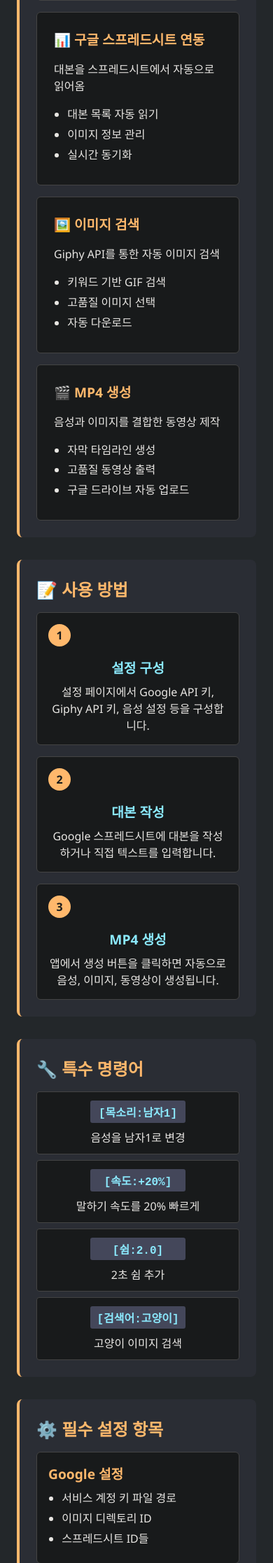
After one commit to whalsrb100/mp4Creator, a FastAPI app: template templates/help.html in a window 390 px wide. The commit adds this page. Shown: the part 771-3005 px from the top of the page at 70% size. Run offline with FastAPI, Linux system fonts and the light colour scheme; the template is opened without the code that fills it, so the values that code supplies are empty.

Commit message:
📚 도움말 페이지 추가
- 포괄적인 도움말 페이지 생성 (/help)
- 앱 소개, 주요 기능, 사용법 가이드 추가
- 특수 명령어 설명 및 FAQ 섹션 포함
- 메인 페이지 네비게이션 개선
- 반응형 디자인으로 모바일 최적화
- 일관된 다크 테마 디자인 적용

```diff
--- a/app/main.py
+++ b/app/main.py
@@ -19,3 +19,7 @@ app.include_router(settings_route.router)
 @app.get("/")
 def root(request: Request):
     return templates.TemplateResponse("index.html", {"request": request})
+
+@app.get("/help")
+def help_page(request: Request):
+    return templates.TemplateResponse("help.html", {"request": request})
--- /dev/null
+++ b/static/css/help.css
@@ -0,0 +1,252 @@
+/* 도움말 페이지 전용 CSS */
+
+.help-section {
+    margin-bottom: 2rem;
+    padding: 1.5rem;
+    background: #2a2d34;
+    border-radius: 8px;
+    border-left: 4px solid #ffb86c;
+}
+
+.help-section h2 {
+    margin-top: 0;
+    color: #ffb86c;
+    font-size: 1.5rem;
+    margin-bottom: 1rem;
+}
+
+.help-section h3 {
+    color: #8be9fd;
+    font-size: 1.2rem;
+    margin-bottom: 0.5rem;
+}
+
+/* 기능 그리드 */
+.feature-grid {
+    display: grid;
+    grid-template-columns: repeat(auto-fit, minmax(250px, 1fr));
+    gap: 1rem;
+    margin-top: 1rem;
+}
+
+.feature-card {
+    background: #181a1b;
+    padding: 1.5rem;
+    border-radius: 6px;
+    border: 1px solid #444;
+}
+
+.feature-card h3 {
+    margin-top: 0;
+    color: #ffb86c;
+}
+
+.feature-card ul {
+    margin: 0.5rem 0;
+    padding-left: 1.2rem;
+}
+
+.feature-card li {
+    margin-bottom: 0.3rem;
+    color: #e8e6e3;
+}
+
+/* 단계별 안내 */
+.steps {
+    display: flex;
+    flex-direction: column;
+    gap: 1rem;
+}
+
+.step {
+    display: flex;
+    align-items: flex-start;
+    gap: 1rem;
+    padding: 1rem;
+    background: #181a1b;
+    border-radius: 6px;
+    border: 1px solid #444;
+}
+
+.step-number {
+    background: #ffb86c;
+    color: #181a1b;
+    width: 2rem;
+    height: 2rem;
+    border-radius: 50%;
+    display: flex;
+    align-items: center;
+    justify-content: center;
+    font-weight: bold;
+    flex-shrink: 0;
+}
+
+.step-content h3 {
+    margin-top: 0;
+    margin-bottom: 0.5rem;
+}
+
+.step-content p {
+    margin: 0;
+    color: #e8e6e3;
+}
+
+/* 명령어 목록 */
+.command-list {
+    display: flex;
+    flex-direction: column;
+    gap: 0.5rem;
+}
+
+.command-item {
+    display: flex;
+    align-items: center;
+    gap: 1rem;
+    padding: 0.75rem;
+    background: #181a1b;
+    border-radius: 4px;
+    border: 1px solid #444;
+}
+
+.command-item code {
+    background: #44475a;
+    color: #8be9fd;
+    padding: 0.25rem 0.5rem;
+    border-radius: 3px;
+    font-family: 'Courier New', monospace;
+    font-weight: bold;
+    min-width: 120px;
+}
+
+.command-item span {
+    color: #e8e6e3;
+}
+
+/* 설정 그리드 */
+.settings-grid {
+    display: grid;
+    grid-template-columns: repeat(auto-fit, minmax(200px, 1fr));
+    gap: 1rem;
+}
+
+.setting-item {
+    background: #181a1b;
+    padding: 1rem;
+    border-radius: 6px;
+    border: 1px solid #444;
+}
+
+.setting-item h3 {
+    margin-top: 0;
+    color: #ffb86c;
+}
+
+.setting-item ul {
+    margin: 0.5rem 0;
+    padding-left: 1.2rem;
+}
+
+.setting-item li {
+    margin-bottom: 0.3rem;
+    color: #e8e6e3;
+}
+
+/* FAQ 목록 */
+.faq-list {
+    display: flex;
+    flex-direction: column;
+    gap: 0.5rem;
+}
+
+.faq-item {
+    background: #181a1b;
+    border: 1px solid #444;
+    border-radius: 6px;
+    overflow: hidden;
+}
+
+.faq-item summary {
+    padding: 1rem;
+    cursor: pointer;
+    font-weight: bold;
+    color: #8be9fd;
+    background: #23272a;
+    border-bottom: 1px solid #444;
+    transition: background 0.2s;
+}
+
+.faq-item summary:hover {
+    background: #2a2d34;
+}
+
+.faq-item p {
+    padding: 1rem;
+    margin: 0;
+    color: #e8e6e3;
+    line-height: 1.5;
+}
+
+/* 네비게이션 버튼 */
+.help-navigation {
+    display: flex;
+    gap: 1rem;
+    justify-content: center;
+    margin-top: 2rem;
+    padding-top: 2rem;
+    border-top: 1px solid #444;
+}
+
+.btn {
+    padding: 0.75rem 1.5rem;
+    border: none;
+    border-radius: 6px;
+    text-decoration: none;
+    font-weight: bold;
+    cursor: pointer;
+    transition: background 0.2s;
+}
+
+.btn-primary {
+    background: #ffb86c;
+    color: #181a1b;
+}
+
+.btn-primary:hover {
+    background: #ffa726;
+}
+
+.btn-secondary {
+    background: #44475a;
+    color: #e8e6e3;
+}
+
+.btn-secondary:hover {
+    background: #6272a4;
+}
+
+/* 반응형 디자인 */
+@media (max-width: 768px) {
+    .feature-grid {
+        grid-template-columns: 1fr;
+    }
+
+    .settings-grid {
+        grid-template-columns: 1fr;
+    }
+
+    .step {
+        flex-direction: column;
+        text-align: center;
+    }
+
+    .command-item {
+        flex-direction: column;
+        text-align: center;
+        gap: 0.5rem;
+    }
+
+    .help-navigation {
+        flex-direction: column;
+        align-items: center;
+    }
+}
--- /dev/null
+++ b/templates/help.html
@@ -0,0 +1,169 @@
+{% extends "base.html" %}
+{% block title %}도움말 - MP4 Creator{% endblock %}
+{% block head %}
+<link rel="stylesheet" href="/static/css/help.css">
+{% endblock %}
+{% block content %}
+<h1>📚 MP4 Creator 도움말</h1>
+
+<div class="help-section">
+    <h2>🎯 앱 소개</h2>
+    <p>MP4 Creator는 텍스트를 자동으로 음성과 이미지가 포함된 MP4 동영상으로 변환해주는 도구입니다.</p>
+</div>
+
+<div class="help-section">
+    <h2>🚀 주요 기능</h2>
+    <div class="feature-grid">
+        <div class="feature-card">
+            <h3>🎤 음성 변환 (TTS)</h3>
+            <p>텍스트를 자연스러운 한국어 음성으로 변환</p>
+            <ul>
+                <li>3가지 음성 선택 (남자1, 남자2, 여자1)</li>
+                <li>속도 조절 (-50% ~ +50%)</li>
+                <li>특수 명령어 지원</li>
+            </ul>
+        </div>
+
+        <div class="feature-card">
+            <h3>📊 구글 스프레드시트 연동</h3>
+            <p>대본을 스프레드시트에서 자동으로 읽어옴</p>
+            <ul>
+                <li>대본 목록 자동 읽기</li>
+                <li>이미지 정보 관리</li>
+                <li>실시간 동기화</li>
+            </ul>
+        </div>
+
+        <div class="feature-card">
+            <h3>🖼️ 이미지 검색</h3>
+            <p>Giphy API를 통한 자동 이미지 검색</p>
+            <ul>
+                <li>키워드 기반 GIF 검색</li>
+                <li>고품질 이미지 선택</li>
+                <li>자동 다운로드</li>
+            </ul>
+        </div>
+
+        <div class="feature-card">
+            <h3>🎬 MP4 생성</h3>
+            <p>음성과 이미지를 결합한 동영상 제작</p>
+            <ul>
+                <li>자막 타임라인 생성</li>
+                <li>고품질 동영상 출력</li>
+                <li>구글 드라이브 자동 업로드</li>
+            </ul>
+        </div>
+    </div>
+</div>
+
+<div class="help-section">
+    <h2>📝 사용 방법</h2>
+    <div class="steps">
+        <div class="step">
+            <span class="step-number">1</span>
+            <div class="step-content">
+                <h3>설정 구성</h3>
+                <p>설정 페이지에서 Google API 키, Giphy API 키, 음성 설정 등을 구성합니다.</p>
+            </div>
+        </div>
+
+        <div class="step">
+            <span class="step-number">2</span>
+            <div class="step-content">
+                <h3>대본 작성</h3>
+                <p>Google 스프레드시트에 대본을 작성하거나 직접 텍스트를 입력합니다.</p>
+            </div>
+        </div>
+
+        <div class="step">
+            <span class="step-number">3</span>
+            <div class="step-content">
+                <h3>MP4 생성</h3>
+                <p>앱에서 생성 버튼을 클릭하면 자동으로 음성, 이미지, 동영상이 생성됩니다.</p>
+            </div>
+        </div>
+    </div>
+</div>
+
+<div class="help-section">
+    <h2>🔧 특수 명령어</h2>
+    <div class="command-list">
+        <div class="command-item">
+            <code>[목소리:남자1]</code>
+            <span>음성을 남자1로 변경</span>
+        </div>
+        <div class="command-item">
+            <code>[속도:+20%]</code>
+            <span>말하기 속도를 20% 빠르게</span>
+        </div>
+        <div class="command-item">
+            <code>[쉼:2.0]</code>
+            <span>2초 쉼 추가</span>
+        </div>
+        <div class="command-item">
+            <code>[검색어:고양이]</code>
+            <span>고양이 이미지 검색</span>
+        </div>
+    </div>
+</div>
+
+<div class="help-section">
+    <h2>⚙️ 필수 설정 항목</h2>
+    <div class="settings-grid">
+        <div class="setting-item">
+            <h3>Google 설정</h3>
+            <ul>
+                <li>서비스 계정 키 파일 경로</li>
+                <li>이미지 디렉토리 ID</li>
+                <li>스프레드시트 ID들</li>
+            </ul>
+        </div>
+
+        <div class="setting-item">
+            <h3>Giphy 설정</h3>
+            <ul>
+                <li>Giphy API 키</li>
+                <li>검색 결과 제한 수</li>
+            </ul>
+        </div>
+
+        <div class="setting-item">
+            <h3>음성 설정</h3>
+            <ul>
+                <li>기본 음성 선택</li>
+                <li>기본 속도 설정</li>
+            </ul>
+        </div>
+    </div>
+</div>
+
+<div class="help-section">
+    <h2>❓ 자주 묻는 질문</h2>
+    <div class="faq-list">
+        <details class="faq-item">
+            <summary>Google API 키는 어떻게 얻나요?</summary>
+            <p>Google Cloud Console에서 새 프로젝트를 만들고, Google Sheets API와 Google Drive API를 활성화한 후 서비스 계정을 생성하여 JSON 키 파일을 다운로드하세요.</p>
+        </details>
+
+        <details class="faq-item">
+            <summary>Giphy API 키는 어디서 받나요?</summary>
+            <p>Giphy Developers 사이트(developers.giphy.com)에서 무료 계정을 만들고 API 키를 발급받을 수 있습니다.</p>
+        </details>
+
+        <details class="faq-item">
+            <summary>생성된 MP4 파일은 어디에 저장되나요?</summary>
+            <p>설정에서 지정한 Google 드라이브 폴더에 자동으로 업로드됩니다.</p>
+        </details>
+
+        <details class="faq-item">
+            <summary>음성 품질을 높이려면?</summary>
+            <p>속도를 적절히 조절하고, 문장 사이에 쉼표나 마침표를 적절히 사용하세요. 특수 명령어로 세밀한 조정도 가능합니다.</p>
+        </details>
+    </div>
+</div>
+
+<div class="help-navigation">
+    <a href="/" class="btn btn-primary">메인으로 돌아가기</a>
+    <a href="/settings" class="btn btn-secondary">설정 페이지</a>
+</div>
+{% endblock %}
--- a/templates/index.html
+++ b/templates/index.html
@@ -2,5 +2,8 @@
 {% block title %}mp4Creator - 메인{% endblock %}
 {% block content %}
 <h1>mp4Creator</h1>
-<a href="/settings">설정 페이지로 이동</a>
+<div class="main-navigation">
+    <a href="/settings" class="nav-link">⚙️ 설정 페이지</a>
+    <a href="/help" class="nav-link">📚 도움말</a>
+</div>
 {% endblock %}
```
Also changed, not shown: static/css/base.css (+32 -0 lines).
